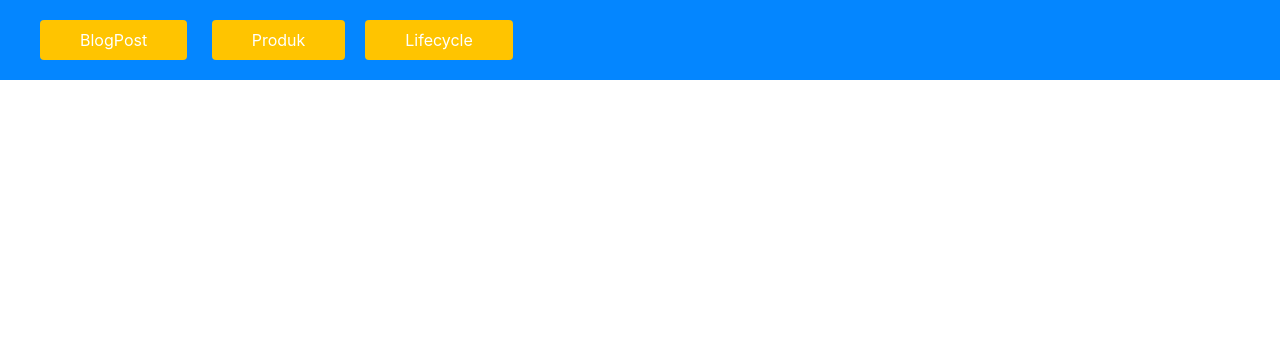
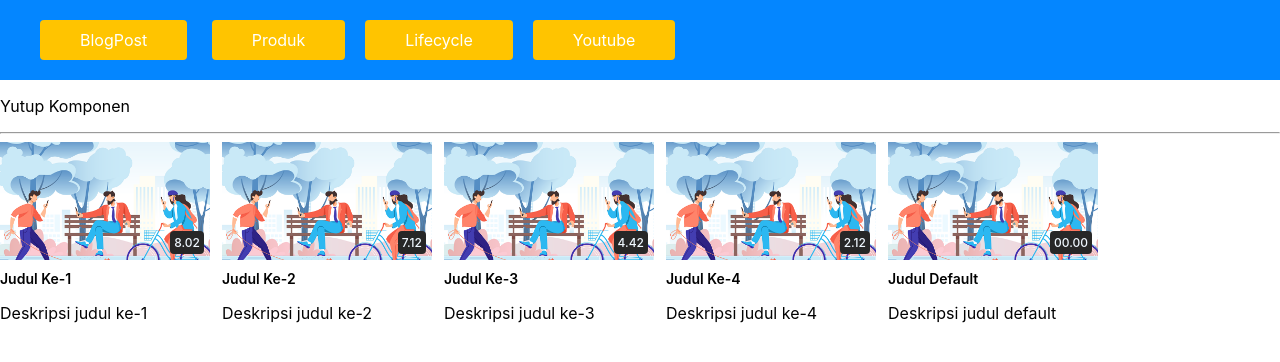
Before and after one commit to amrann/reactjs-routing-by-pwrt, a React (Create React App) app: page /youtube in a window 1280 px wide. Shown: the top 362 px of the page. Built offline with nearby package versions, Linux system fonts and the light colour scheme.

Commit message:
#19 Merapikan struktur Folder dan Rename BrowserRouter (Routing 3)

```diff
--- a/src/kontainer/Beranda.jsx
+++ b/src/kontainer/Beranda.jsx
@@ -1,43 +1,30 @@
+// Libraries
 import React, {Component, Fragment} from 'react';
-import YutupKomponen from '../komponen/YutupKomponen';
-import Produk from './Produk';
-import LifeCycleKomponen from './LifeCycleKomponen';
 import {BrowserRouter, Route, Link} from 'react-router-dom';
+// Halaman
+import Produk from './halaman/Produk';
+import LifeCycleKomponen from './halaman/LifeCycleKomponen';
+import BlogPost from './halaman/BlogPost';
+import Yutup from './halaman/Yutup';
+// Style
 import './Beranda.css';
 
-import BlogPost from './BlogPost';
 class Beranda extends Component {
     render(){
         return(
             <BrowserRouter>
-                {/* <div>
-                    <p>Yutup Komponen</p>
-                    <hr/>
-                    <YutupKomponen waktu="8.02" judul="Judul ke-1" deskripsi="Deskripsi judul ke-1"/>
-                    <YutupKomponen waktu="7.12" judul="Judul ke-2" deskripsi="Deskripsi judul ke-2"/>
-                    <YutupKomponen waktu="4.42" judul="Judul ke-3" deskripsi="Deskripsi judul ke-3"/>
-                    <YutupKomponen waktu="2.12" judul="Judul ke-4" deskripsi="Deskripsi judul ke-4"/>
-                    <YutupKomponen/>
-                    <p>Counter</p>
-                    <hr/>
-                    <Produk/>
-                    <p>Life Cycle Komponen</p>
-                    <hr/>
-                    <LifeCycleKomponen/>
-                    <p>Blog Post</p>
-                    <hr/>
-                    <BlogPost/>
-                </div> */}
                 <Fragment>
                     <div className="navigation">
                         <Link to="/">BlogPost</Link> {/*sama dengan <a href="/">BlogPost</a> */}
                         <Link to="/produk">Produk</Link>
                         <Link to="/laifsaikel">Lifecycle</Link>
+                        <Link to="/youtube">Youtube</Link>
                     </div>
                     <Route path="/" exact component={BlogPost}/>
                     {/* tanpa props 'exact' disini, setiap penggunaan '/' akan memanggil halaman Blogpost */}
                     <Route path="/produk" component={Produk}/>
                     <Route path="/laifsaikel" component={LifeCycleKomponen}/>
+                    <Route path="/youtube" component={Yutup}/>
                 </Fragment>
             </BrowserRouter>
         )
--- a/src/kontainer/BlogPost.jsx
+++ b/src/kontainer/halaman/BlogPost.jsx
@@ -18,7 +18,7 @@ import React, {Component, Fragment} from 'react';
 
 // Video #11
 import './BlogPost.css';
-import Post from '../komponen/Post';
+import Post from '../../komponen/Post';
 import axios from 'axios';
 class BlogPost extends Component{
     state = {
--- a/src/kontainer/CardProduk.jsx
+++ b/src/kontainer/halaman/CardProduk.jsx
@@ -1,7 +1,7 @@
 import React, {Component} from 'react';
 
 // Video #7
-import YamBumbu from '../assets/ayam-bumbu-padang.jpg'
+import YamBumbu from '../../assets/ayam-bumbu-padang.jpg'
 
 class CardProduk extends Component{
     state = {
--- /dev/null
+++ b/src/kontainer/halaman/Yutup.jsx
@@ -0,0 +1,20 @@
+import React, {Component, Fragment} from 'react';
+import YutupKomponen from '../../komponen/YutupKomponen';
+
+class Yutup extends Component{
+    render(){
+        return(
+            <Fragment>
+                <p>Yutup Komponen</p>
+                <hr/>
+                <YutupKomponen waktu="8.02" judul="Judul ke-1" deskripsi="Deskripsi judul ke-1"/>
+                <YutupKomponen waktu="7.12" judul="Judul ke-2" deskripsi="Deskripsi judul ke-2"/>
+                <YutupKomponen waktu="4.42" judul="Judul ke-3" deskripsi="Deskripsi judul ke-3"/>
+                <YutupKomponen waktu="2.12" judul="Judul ke-4" deskripsi="Deskripsi judul ke-4"/>
+                <YutupKomponen/>
+            </Fragment>
+        )
+    }
+}
+
+export default Yutup;
```
Also changed, not shown: src/kontainer/halaman/BlogPost.css (renamed from src/kontainer/BlogPost.css), src/kontainer/halaman/LifeCycleKomponen.css (renamed from src/kontainer/LifeCycleKomponen.css), src/kontainer/halaman/LifeCycleKomponen.jsx (renamed from src/kontainer/LifeCycleKomponen.jsx), src/kontainer/halaman/Produk.css (renamed from src/kontainer/Produk.css), src/kontainer/halaman/Produk.jsx (renamed from src/kontainer/Produk.jsx).
